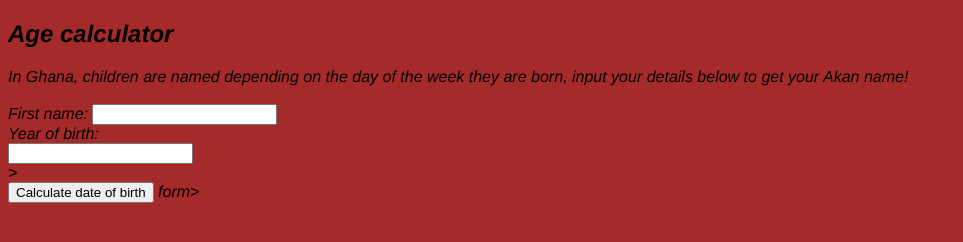
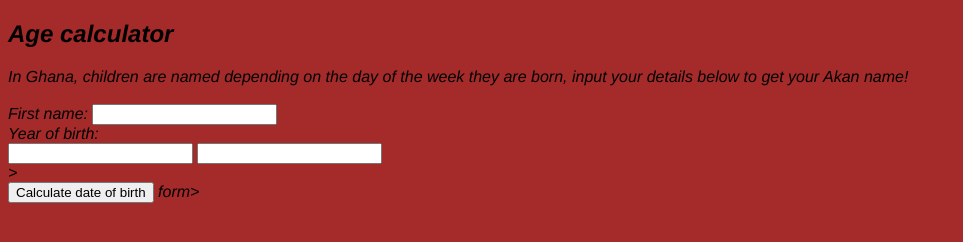
Before and after one commit to RNyagah/WEEK-2-WORKSPACE, a plain HTML site: page index.html in a window 1280 px wide. Shown: the whole page, without its empty margins (0-963 px from the left). Drawn offline with Linux system fonts and the light colour scheme.

Commit message:
added changes to label

```diff
--- a/index.html
+++ b/index.html
@@ -20,7 +20,8 @@ This is my second web page.
          <label for="fname">First name:</label>
          <input type="text" id="Gender" name="fname"><br>
          <label for="Year of birth">Year of birth:</label><br>
-         <input type="number" id="year if birth" name="YOB">
+         <input type="number" id="year of birth" name="YOB">
+         <input type="number" id="date" name="date ">
 
 
 
```
